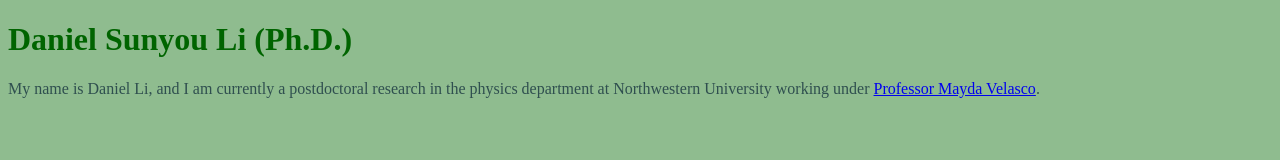
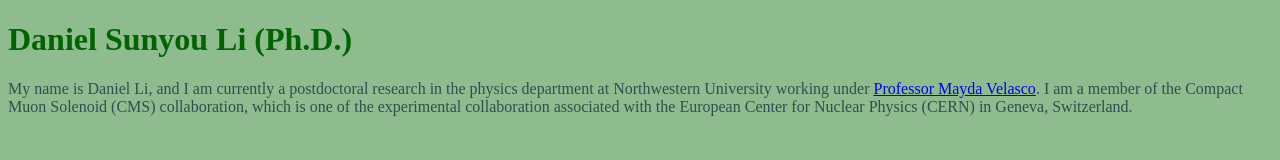
Before and after one commit to daniel-sunyou-li/daniel-sunyou-li.github.io, a plain HTML site: page index.html in a window 1280 px wide. Drawn offline with Linux system fonts and the light colour scheme.

Commit message:
Add affiliation with CMS collaboration to bio

```diff
--- a/index.html
+++ b/index.html
@@ -7,6 +7,7 @@
     <h1>Daniel Sunyou Li (Ph.D.)</h1>
     <p>
       My name is Daniel Li, and I am currently a postdoctoral research in the physics department at Northwestern University working under <a href="https://physics.northwestern.edu/people/faculty/core-faculty/mayda-velasco.html">Professor Mayda Velasco</a>.
+      I am a member of the Compact Muon Solenoid (CMS) collaboration, which is one of the experimental collaboration associated with the European Center for Nuclear Physics (CERN) in Geneva, Switzerland.
     </p>
   </body>
 </html>
```
